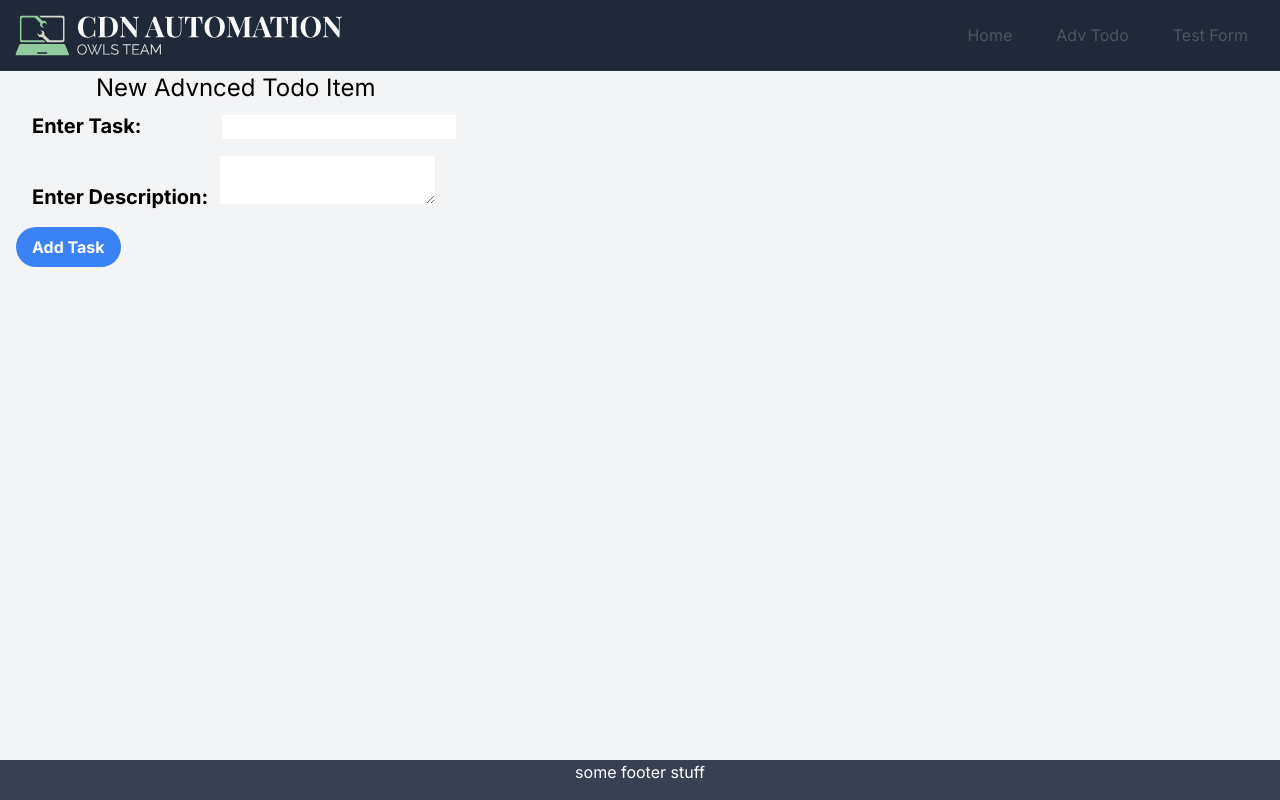
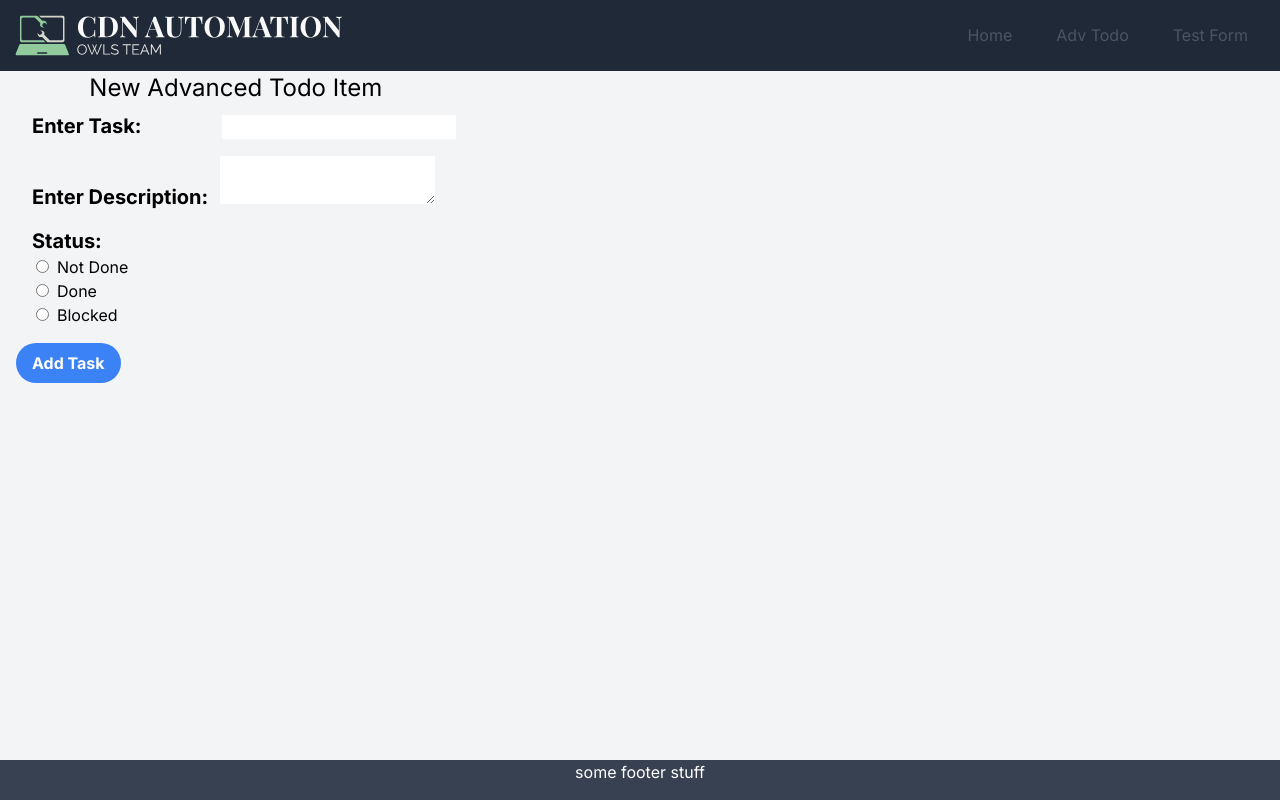
Before and after one commit to brunkb/next-js-alpha, a Next.js app: page /todoForm in a window 1280 px wide. Built offline with nearby package versions, Linux system fonts and the light colour scheme.

Commit message:
Added radio button example

```diff
--- a/app/components/todoFormAdv.tsx
+++ b/app/components/todoFormAdv.tsx
@@ -13,7 +13,7 @@ const TodoFormAdvanced = () => {
   return (
     <div className="grid">
       <div className="flow">
-        <form>
+        <form action={formAction}>
           <div className="mt-2">
             <label className="text-xl font-bold pl-4" htmlFor="todo">
               Enter Task:
@@ -30,14 +30,32 @@ const TodoFormAdvanced = () => {
               <textarea name="desc"></textarea>
             </span>
           </div>
+
           <div className="mt-4">
-            <button
-              className="bg-blue-500 hover:bg-blue-700 text-white font-bold py-2 px-4 rounded-full"
-              formAction={formAction}
-              type="submit"
-            >
-              Add Task
-            </button>
+            <label className="text-xl font-bold pl-4" htmlFor="todo">
+              Status:
+            </label>
+          </div>
+          <div className="radio ml-5">
+            <label>
+              <input className="mr-2" type="radio" name="rg1" value="not-done" />
+              Not Done
+            </label>
+          </div>
+          <div className="radio ml-5">
+            <label>
+              <input className="mr-2" type="radio" name="rg1" value="done" />
+              Done
+            </label>
+          </div>
+          <div className="radio ml-5">
+            <label>
+              <input className="mr-2" type="radio" name="rg1" value="blocked" />
+              Blocked
+            </label>
+          </div>
+          <div className="mt-4">
+            <SubmitButton />
           </div>
         </form>
       </div>
@@ -48,6 +66,8 @@ const TodoFormAdvanced = () => {
               {item.todo}
               {": "}
               {item.description}
+              {'  '}
+              {item.status}
             </li>
           ))}
         </ul>
--- a/app/todoForm/actions.ts
+++ b/app/todoForm/actions.ts
@@ -1,36 +1,43 @@
 "use server"
 
 export type TodoItemType = {
-    todo: string,
-    description: string
+  todo: string
+  description: string
+  status: string
 }
-
 
 export async function handleAdvSubmit(prevState: Array<TodoItemType>, formData: FormData) {
   const todoFormData = formData.get("nexttodo")
   const descriptionFormData = formData.get("desc")
+  const statusFormData = formData.get("rg1")
 
   if (prevState === null) {
     prevState = []
   }
 
-  let todo: string = ''
+  let todo: string = ""
   if (todoFormData !== undefined && todoFormData !== null) {
     todo = todoFormData.toString()
   }
 
-  let details: string = ''
+  let details: string = ""
   if (descriptionFormData !== undefined && descriptionFormData !== null) {
     details = descriptionFormData.toString()
   }
 
+  let stat: string = "not-done"
+  if (statusFormData !== undefined && statusFormData !== null) {
+    stat = statusFormData.toString()
+  }
+
+
   const todoItem: TodoItemType = {
     todo: todo,
-    description: details
+    description: details,
+    status: stat,
   }
 
-    prevState.push(todoItem)
-
+  prevState.push(todoItem)
 
   console.log(`processing todo item ${todo}`)
 
--- a/app/todoForm/page.tsx
+++ b/app/todoForm/page.tsx
@@ -5,7 +5,7 @@ import TodoFormAdvanced from "../components/todoFormAdv"
 const TodoPage2 = () => {
   return (
     <div>
-      <h2 className="text-primary text-2xl text-center">New Advnced Todo Item</h2>
+      <h2 className="text-primary text-2xl text-center">New Advanced Todo Item</h2>
       <TodoFormAdvanced />
     </div>
   )
```
